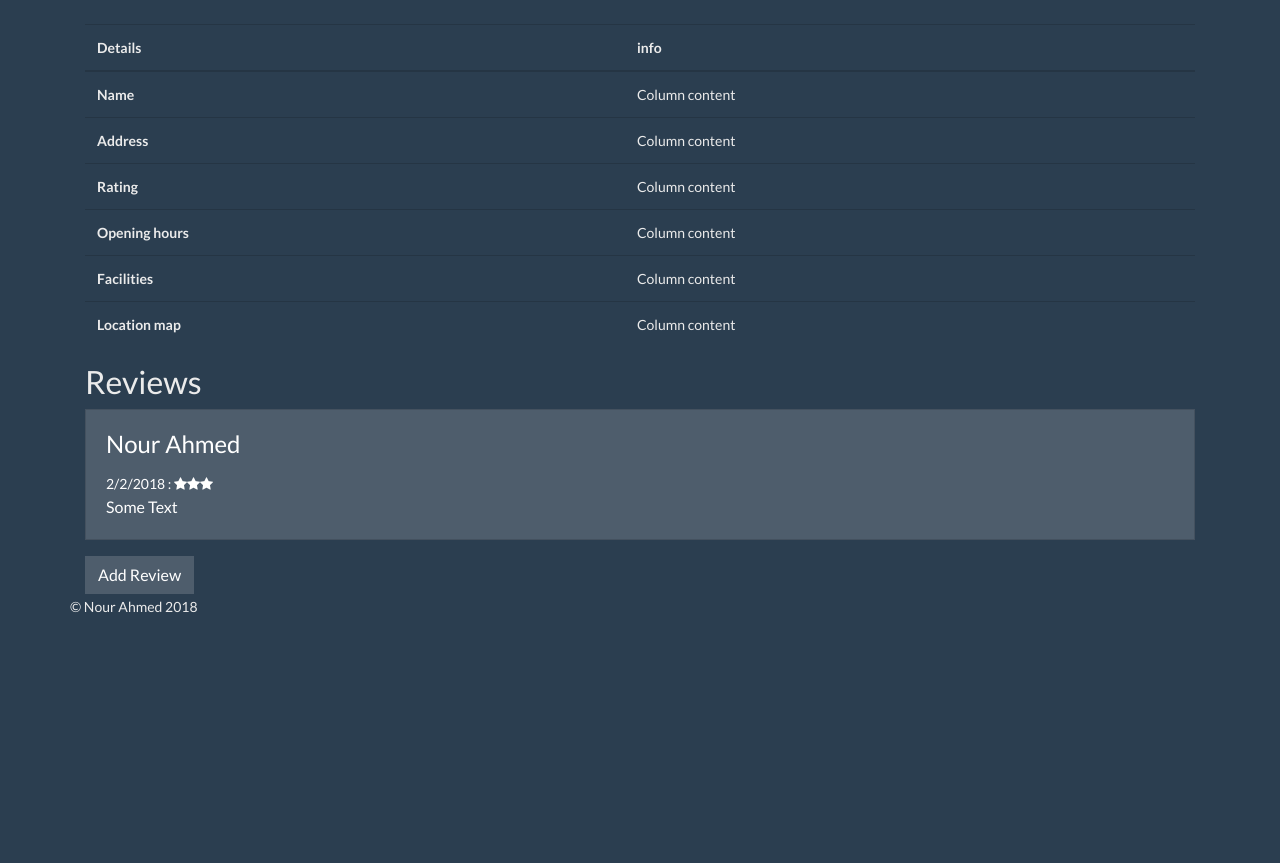
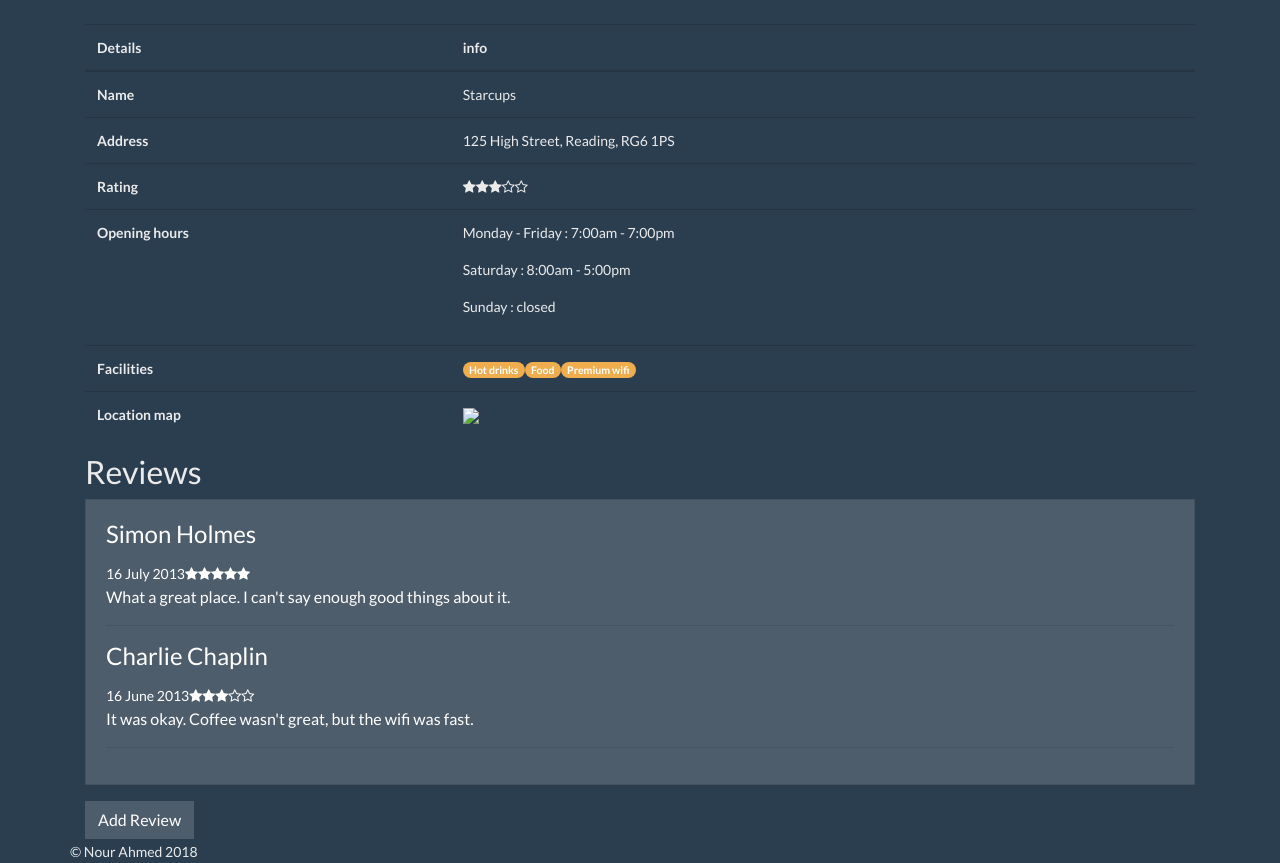
Before and after one commit to supernour09/MeanStacKLoc8r, a Node server app: page /location in a window 1280 px wide. Shown: the part 48-911 px from the top of the page. Before the commit the page ends 661 px from the top, so only its background shows below. Run offline with Node 20, Linux system fonts and the light colour scheme; some libraries are stand-ins or nearby versions.

Commit message:
get data into controller

```diff
--- a/app_server/controllers/LocationController.js
+++ b/app_server/controllers/LocationController.js
@@ -1,21 +1,89 @@
 
 
 /* Home page Page  */
-module.exports.listLocations = function(req, res){
-    res.render('LocationList', { title: 'Loc8er - find place to work' ,
-                                 pageHeader :{
-                                   title : 'loc8r' ,
-                                   strapline : 'Find places to work in :D Work hard '
-                                 } });
-  };
+module.exports.listLocations = function (req, res) {
+  res.render('LocationList', {
+    title: 'Loc8r - find a place to work with wifi',
+    pageHeader: {
+      title: 'Loc8r',
+      strapline: 'Find places to work with wifi near you!'
+    },
+    locations: [{
+      name: 'Starcups',
+      address: '125 High Street, Reading, RG6 1PS',
+      rating: 3,
+      facilities: ['Hot drinks', 'Food', 'Premium wifi'],
+      distance: '100m'
+    }, {
+      name: 'Cafe Hero',
+      address: '125 High Street, Reading, RG6 2PS',
+      rating: 4,
+      facilities: ['Hot drinks', 'Food', 'Premium wifi'],
+      distance: '200m'
+    }, {
+      name: 'Burger Queen',
+      address: '125 High Street, Reading, RG6 3PS',
+      rating: 2,
+      facilities: ['Food', 'Premium wifi'],
+      distance: '250m'
+    }]
+  }
+  );
+};
 
 
 /* Location Details Page  */
-module.exports.locationDetails = function(req, res){
-  res.render('Details', { title: 'Location Details' });
+module.exports.locationDetails = function (req, res) {
+  res.render('Details', {
+    title: 'Starcups',
+    pageHeader: { title: 'Starcups' },
+    sidebar: {
+      context: 'is on Loc8r because it has accessible wifi and space to sit down with your laptop and get some work done.',
+      callToAction: 'If you\'ve been and you like it - or if you don\'t please leave a review to help other people just like you.'
+    },
+    location: {
+    name: 'Starcups',
+    address: '125 High Street, Reading, RG6 1PS',
+    rating: 3,
+    facilities: ['Hot drinks', 'Food', 'Premium wifi'],
+    coords: { lat: 51.455041, lng: -0.9690884 },
+      openingTimes: [{
+        days: 'Monday - Friday',
+        opening: '7:00am',
+        closing: '7:00pm',
+        closed: false
+    }, {
+        days: 'Saturday',
+        opening: '8:00am',
+        closing: '5:00pm',
+        closed: false
+      }, {
+        days: 'Sunday',
+        closed: true
+      }],
+      reviews: [{
+        author: 'Simon Holmes',
+        rating: 5,
+        timestamp: '16 July 2013',
+        reviewText: 'What a great place. I can\'t say enough good things about it.'
+    }, {
+        author: 'Charlie Chaplin',
+        rating: 3,
+        timestamp: '16 June 2013',
+        reviewText: 'It was okay. Coffee wasn\'t great, but the wifi was fast.'
+    }]
+    }
+  });
 };
 
 /* Add Review Page  */
-module.exports.addReview = function(req, res){
+module.exports.addReview = function (req, res) {
   res.render('Add Review', { title: 'Add Review' });
 };
+
+
+
+module.exports.homelist = function (req, res) {
+  res.render('locations-list',
+  );
+};
--- a/app_server/controllers/OtherController.js
+++ b/app_server/controllers/OtherController.js
@@ -2,5 +2,9 @@
 
 /* for about us page */
 module.exports.about = function(req, res){
-    res.render('about', { title: 'About' });
+    res.render('about', {
+       title: 'About',
+       aboutUs: 'Loc8r helps you find places to work when out and about. Perhaps with coffee,cake or a pint? Let Loc8r help you find the place you\'re looking for.'
+
+      });
   };
--- a/app_server/views/Details.pug
+++ b/app_server/views/Details.pug
@@ -1,4 +1,7 @@
 extends layout
+include ./_include/outputRating
+include ./_include/loopOfFacilities
+include ./_include/displayReview
 
 block content
     br
@@ -10,35 +13,42 @@ block content
      tbody
       tr
         th(scope='row') Name
-        td Column content
+        td=location.name
       tr
         th(scope='row') Address
-        td Column content
+        td=location.address
       tr
         th(scope='row') Rating
-        td Column content
+        td
+         +outputRating(location.rating)
+
       tr
         th(scope='row') Opening hours
-        td Column content
+        td
+         each time in location.openingTimes
+          p
+           | #{time.days} :
+           if time.closed
+              | closed
+           else
+              | #{time.opening} - #{time.closing}
+
       tr
         th(scope='row') Facilities
-        td Column content
+        td
+         +loopOfFacilities(location.facilities)
       tr
         th(scope='row') Location map
-        td Column content
+        td
+         //have problems
+         img.img-responsive.img-rounded(src="http://maps.googleapis.com/maps/api/staticmap?center=#{location.coords.lat},#{location.coords.lng}&zoom=17&size=400x350&sensor=false&markers=#{location.coords.lat},#{location.coords.lng}&scale=2")
 
     h2 Reviews
     .card.text-white.bg-secondary.mb-3
         .card-body.text-white
-          h4.card-title Nour Ahmed
-          small 2/2/2018 :
-          small
-              span.fa.fa-star
-              span.fa.fa-star
-              span.fa.fa-star
-              span.fa.fa-star-empty
-              span.fa.fa-star-empty
-          p.card-text
-          | Some Text
+         each rev in location.reviews
+          +displayReview(rev)
+
+
 
     button.btn.btn-secondary(type='button') Add Review
--- /dev/null
+++ b/app_server/views/_include/displayReview.pug
@@ -0,0 +1,7 @@
+mixin displayReview(review)
+          // Display Review
+          h4.card-title=review.author
+          small=review.timestamp
+            +outputRating(review.rating)
+          p.card-text=review.reviewText
+          <hr/>
--- /dev/null
+++ b/app_server/views/_include/loopOfFacilities.pug
@@ -0,0 +1,4 @@
+mixin loopOfFacilities(facilities)
+    //loop on the facilities to show
+    each facility in facilities
+     span.badge.badge-pill.badge-warning= facility
--- /dev/null
+++ b/app_server/views/_include/outputRating.pug
@@ -0,0 +1,8 @@
+mixin outputRating(rate)
+    //show the stars
+    // to genrate the star for rating
+    - for (var i = 1; i <= rate; i++)
+        span.fa.fa-star
+    // to genrate the empty star
+    - for (i = rate; i < 5; i++)
+        span.fa.fa-star-o
--- a/app_server/views/about.pug
+++ b/app_server/views/about.pug
@@ -1,4 +1,4 @@
 extends layout
 
 block content
-  p Loc8r helps you find places to work when out and about. Perhaps with coffee,cake or a pint? Let Loc8r help you find the place you're looking for.
+  p=aboutUs
--- a/package.json
+++ b/package.json
@@ -4,10 +4,6 @@
   "private": true,
   "scripts": {
     "start": "node ./bin/www"
-  },
-  "engines": {
-    "node": "~6.11.2",
-    "npm": "~5.6.0"
   },
   "dependencies": {
     "body-parser": "~1.18.2",
```
Also changed, not shown: app_server/views/LocationList.pug (+10 -12 lines), 1 other file.
